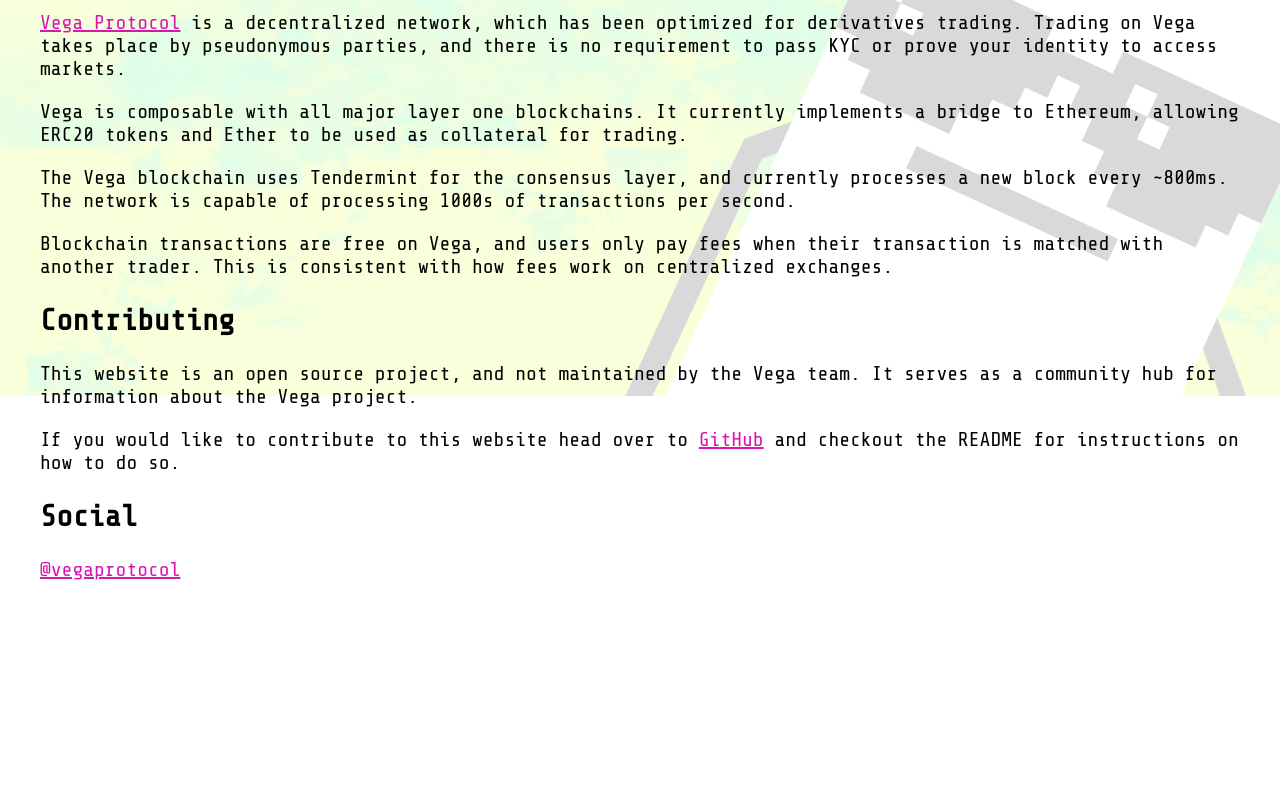
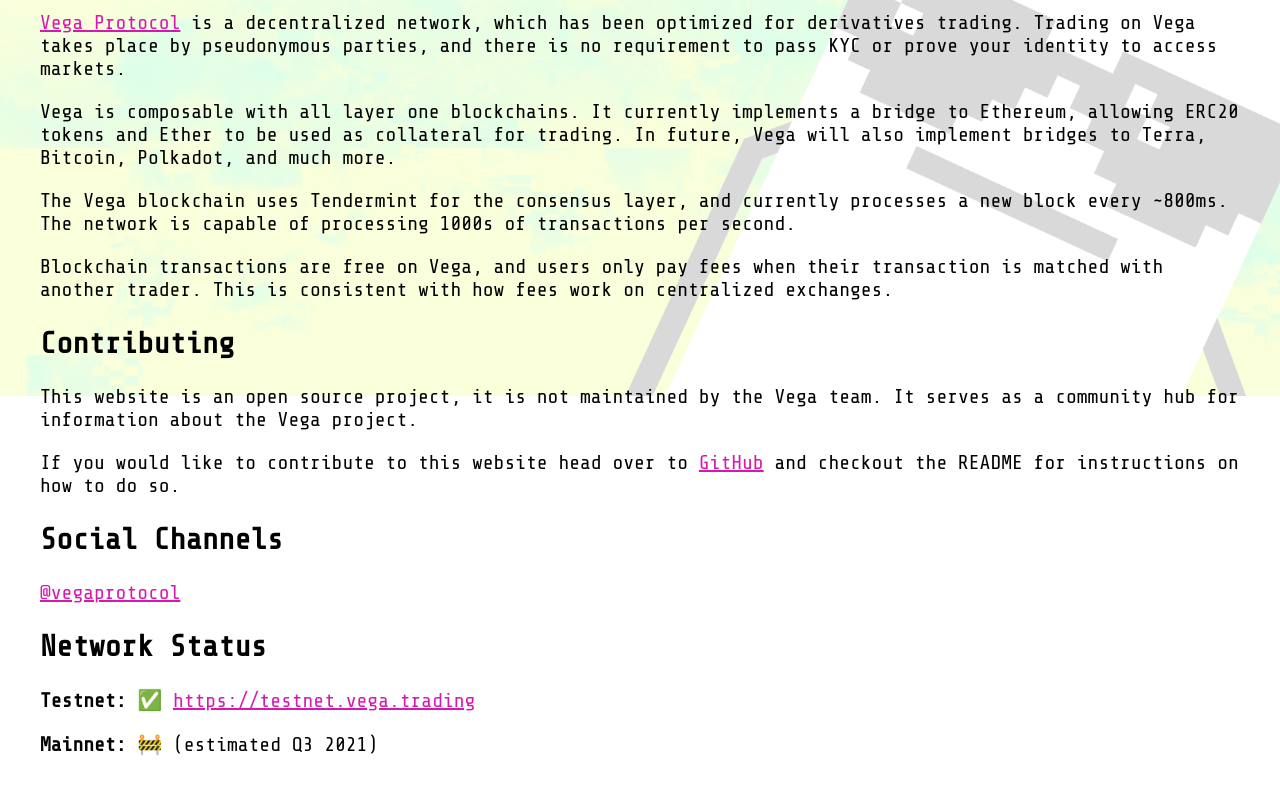
Before and after one commit to bitcoinbill0/vega-community-website, a plain HTML site: page public/index.html in a window 1280 px wide. Shown: the part 404-1198 px from the top of the page. Before the commit the page ends 1025 px from the top, so only its background shows below. Drawn offline with nearby package versions, Linux system fonts and the light colour scheme.

Commit message:
add network status

```diff
--- a/public/index.html
+++ b/public/index.html
@@ -20,14 +20,17 @@
 			<p>Welcome to the Vega community website. You will find plenty of resources here to help you learn more about the Vega network. Have a look around, and head over to <a class="link" target="_blank" href="http://vega.xyz/discord">Discord</a> or <a class="link" target="_blank" href="https://t.me/vegacommunity">Telegram</a> if you have questions.</p>
 			<h2>About Vega</h2>
 			<p><a target="_blank" class="link" href="http://vega.xyz">Vega Protocol</a> is a decentralized network, which has been optimized for derivatives trading. Trading on Vega takes place by pseudonymous parties, and there is no requirement to pass KYC or prove your identity to access markets.</p>
-			<p>Vega is composable with all major layer one blockchains. It currently implements a bridge to Ethereum, allowing ERC20 tokens and Ether to be used as collateral for trading.</p>
+			<p>Vega is composable with all layer one blockchains. It currently implements a bridge to Ethereum, allowing ERC20 tokens and Ether to be used as collateral for trading. In future, Vega will also implement bridges to Terra, Bitcoin, Polkadot, and much more.</p>
 			<p>The Vega blockchain uses Tendermint for the consensus layer, and currently processes a new block every ~800ms. The network is capable of processing 1000s of transactions per second.</p>
 			<p>Blockchain transactions are free on Vega, and users only pay fees when their transaction is matched with another trader. This is consistent with how fees work on centralized exchanges.</p>
 			<h2>Contributing</h2>
-			<p>This website is an open source project, and not maintained by the Vega team. It serves as a community hub for information about the Vega project.</p>
+			<p>This website is an open source project, it is not maintained by the Vega team. It serves as a community hub for information about the Vega project.</p>
 			<p>If you would like to contribute to this website head over to <a class="link" target="_blank" href="">GitHub</a> and checkout the README for instructions on how to do so.</p>
-			<h2>Social</h2>
+			<h2>Social Channels</h2>
 			<p><a class="link" target="_blank" href="http://twitter.com/vegaprotocol">@vegaprotocol</a></p>
+			<h2>Network Status</h2>
+			<p><strong>Testnet:</strong> ✅ <a class="link" target="_blank" href="https://testnet.vega.trading">https://testnet.vega.trading</a></p>
+			<p><strong>Mainnet:</strong> 🚧 (estimated Q3 2021)</p>
 			<p></p>
 		</div>
 	</body>
```
